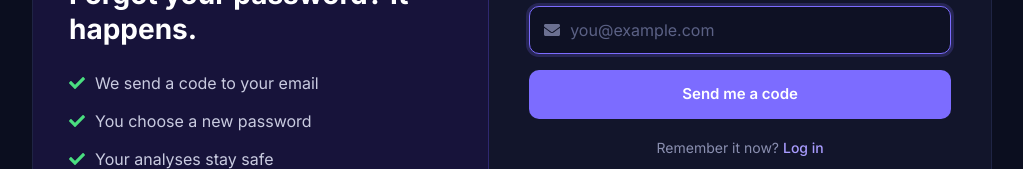
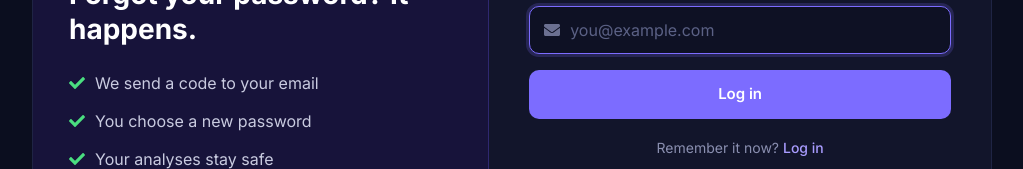
Before and after one commit to hoomanyyy/forkwise, a React (Create React App) app in the folder frontend/: page /forgot-password in a window 1280 px wide. Shown: the part 329-498 px from the top of the page, without its empty margins (128-1151 px from the left). Built offline with nearby package versions, Linux system fonts and the light colour scheme; no server answers.

Commit message:
Android app and daily limit

```diff
--- a/frontend/src/pages/ForgotPassword.js
+++ b/frontend/src/pages/ForgotPassword.js
@@ -150,10 +150,17 @@ export default function ForgotPassword() {
                     {error !== "" && <div className="SignupError">{error}</div>}
                     {success !== "" && <div className="SignupSuccess">{success}</div>}
 
-                    <button type="submit" className="SignupButton" disabled={sending || step === 3}>
-                        {step === 1
-                            ? (sending ? "Sending..." : "Send me a code")
-                            : (sending ? "Saving..." : "Change password")}
+                    <button
+                        type="submit"
+                        className="SignupButton"
+                        disabled={sending}
+                        onMouseMove={(e) => {
+                            const box = e.currentTarget.getBoundingClientRect()
+                            e.currentTarget.style.setProperty("--x", e.clientX - box.left + "px")
+                            e.currentTarget.style.setProperty("--y", e.clientY - box.top + "px")
+                        }}
+                    >
+                        {sending ? "Logging in..." : "Log in"}
                     </button>
 
                     {step === 2 && (
```
Also changed, not shown: 2 other files (tests, documents, lock files or other folders).
